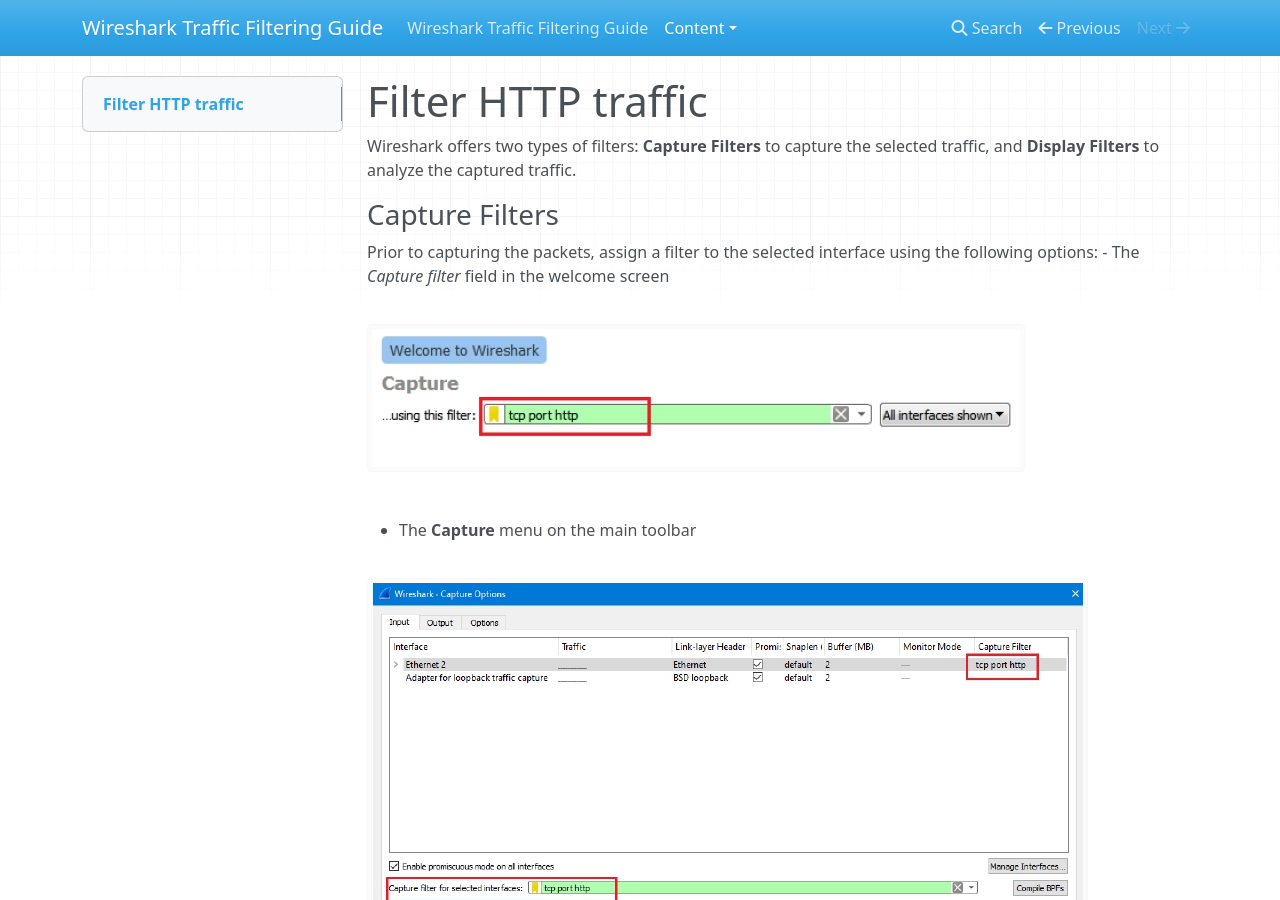
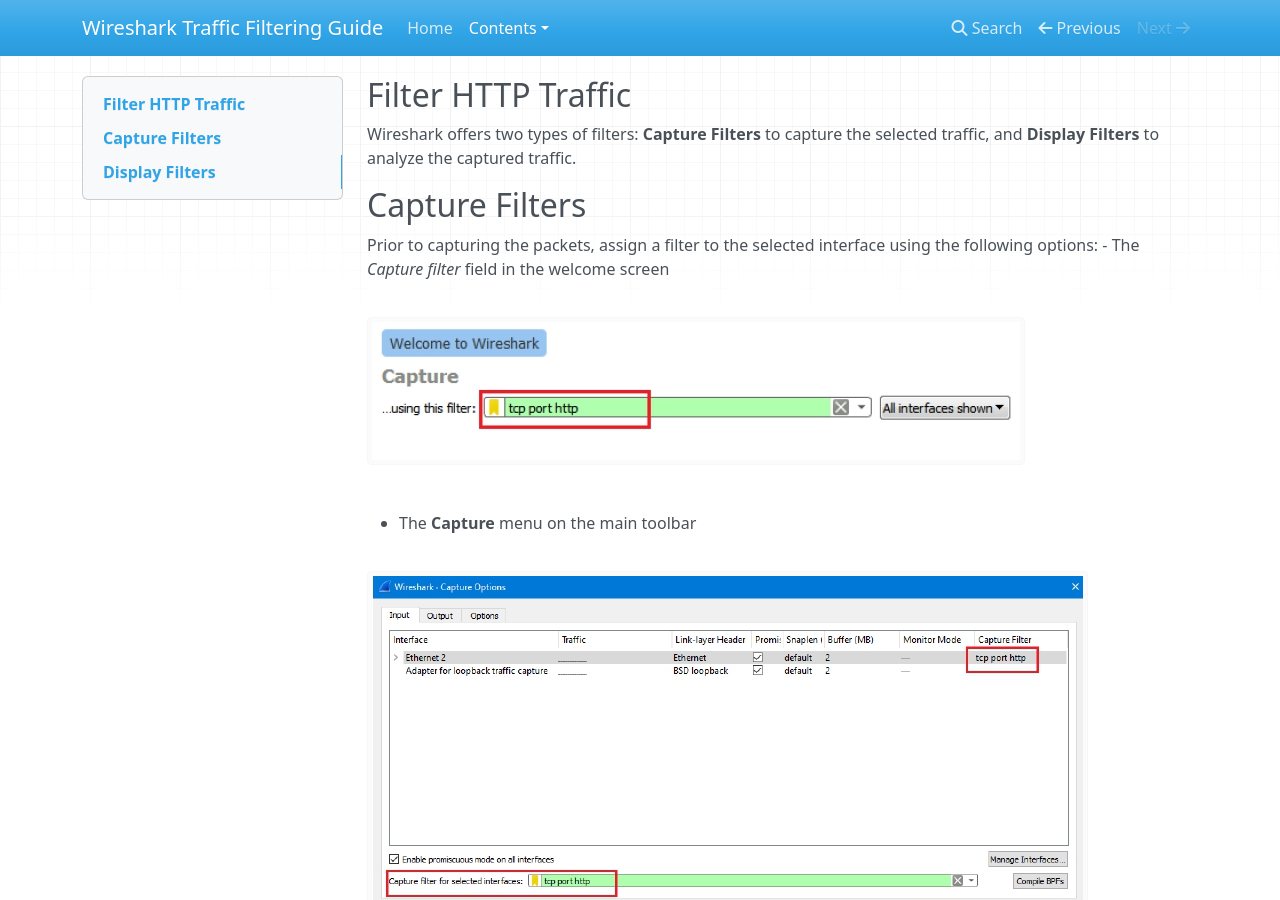
Before and after one commit to AnnaAshen/Wireshark-traffic-filtering-guide, an MkDocs documentation site: the page built from docs/Contents/4._Filter_HTTP_traffic.md, in a window 1280 px wide and 900 px high. Built offline with MkDocs 1.6.1, drawn with Linux system fonts in a browser that asks for light colours; nearby versions of some CDN libraries.

Commit message:
heading styles changed

```diff
--- a/docs/content/4._Filter_HTTP_traffic.md
+++ b/docs/Contents/4._Filter_HTTP_traffic.md
@@ -1,7 +1,7 @@
-# Filter HTTP traffic
+## **Filter HTTP Traffic**
 Wireshark offers two types of filters: **Capture Filters** to capture the selected traffic, and **Display Filters** to analyze the captured traffic.
 
-### Capture Filters
+## Capture Filters
 Prior to capturing the packets, assign a filter to the selected interface using the following options:
 - The *Capture filter* field in the welcome screen
 
@@ -18,7 +18,7 @@
 
 ![list of filters](/media/7-add-remove-filters.jpg)
 
-### Display Filters
+## Display Filters
 **Display filters** apply after you stop capturing the traffic. The most commonly used filtering options are as follows:
 - Enter `HTTP` to display only the packets using the HTTP protocol.
 ![filtering option 1](/media/8-display-filters-case1.jpg)
```
Also changed, not shown: docs/Contents/1._Download_and_install.md (renamed from docs/content/1._Download_and_install.md, +1 -1 lines), docs/Contents/2._Setup.md (renamed from docs/content/2._Setup.md, +1 -1 lines), docs/Contents/3._Capture_HTTP_traffic.md (renamed from docs/content/3._Capture_HTTP_traffic.md, +1 -1 lines), docs/index.md (+7 -6 lines).
